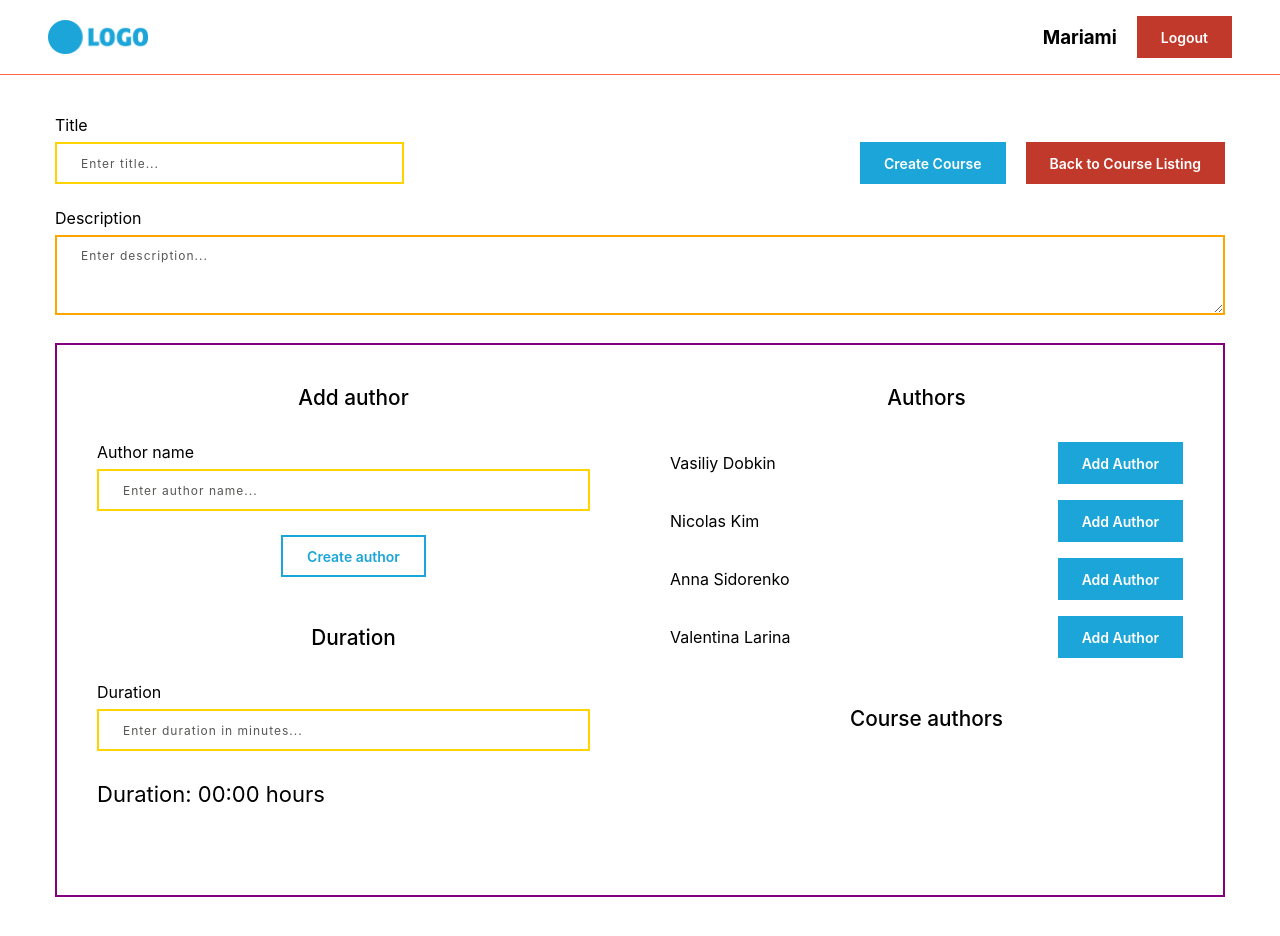
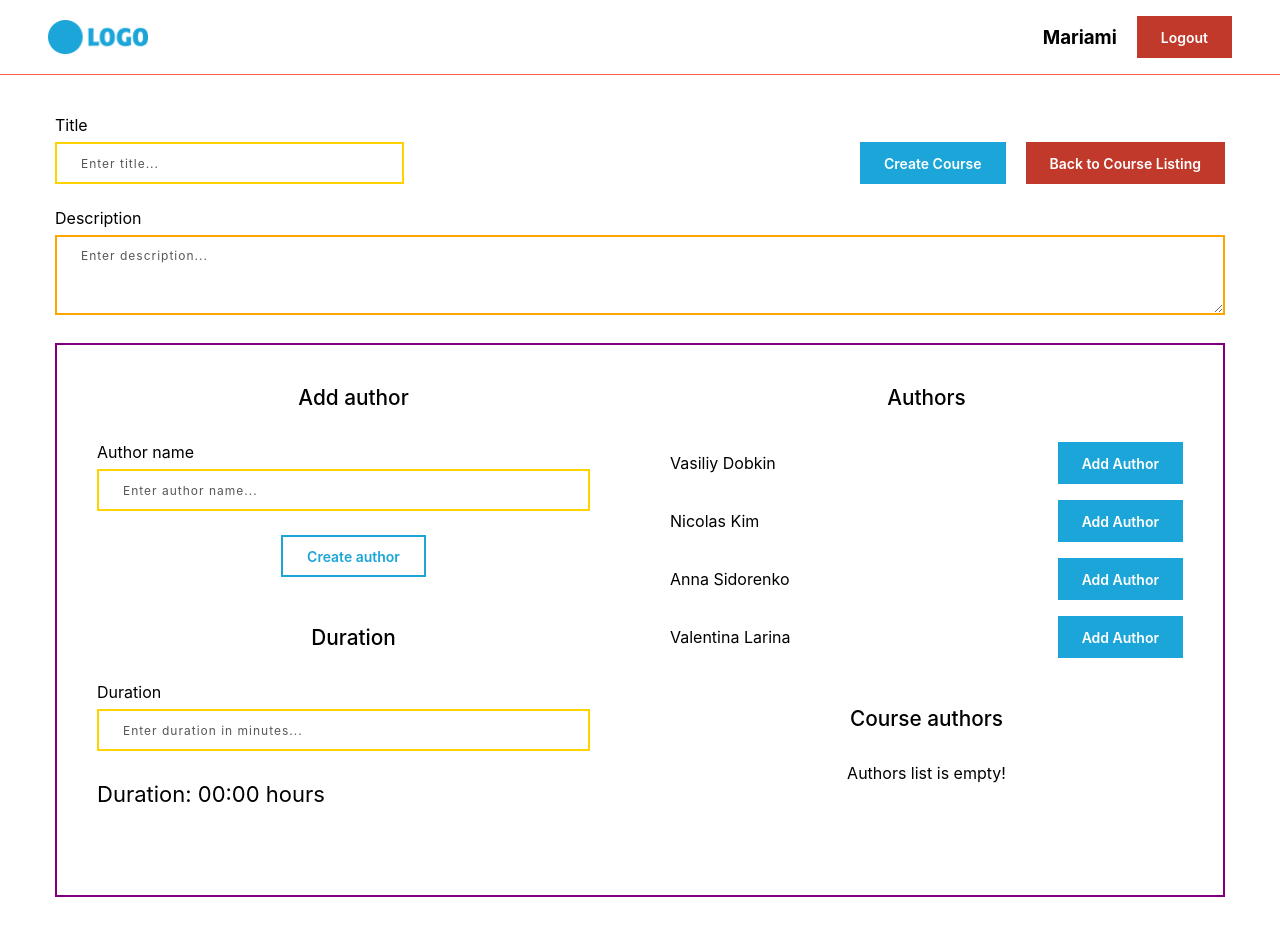
Before and after one commit to sneuly/React-Fundamentals, a React (Create React App) app in the folder courses-app/: page / in a window 1280 px wide. Both pictures are taken after typing "Sample" into the empty fields and a click on the button "Add new course". Built offline with nearby package versions, Linux system fonts and the light colour scheme.

Commit message:
add error messages for authors blocks

```diff
--- a/courses-app/src/components/CreateCourse/CreateCourse.jsx
+++ b/courses-app/src/components/CreateCourse/CreateCourse.jsx
@@ -124,17 +124,6 @@ const CreateCourse = ({
 		});
 	};
 
-	const data = {
-		id: uuidv4(),
-		title: title,
-		description: description,
-		duration: parseInt(duration),
-		authors: courseAuthors.map((courseAuthor) => courseAuthor.id),
-		creationDate: getCurrentDate(),
-	};
-
-	console.log({ data });
-
 	return (
 		<section className={`${styles.createCourseWrapper} container`}>
 			<div className={styles.row}>
@@ -204,6 +193,11 @@ const CreateCourse = ({
 				<div>
 					<div className={styles.authorsBlock}>
 						<h2 className={styles.title}>Authors</h2>
+						{!authors.length ? (
+							<p className={styles.errorMessage}>
+								There are not any more authors. Please create a new author!
+							</p>
+						) : (
 							<div>
 								{authors.map((author) => (
 									<AuthorItem
@@ -213,9 +207,14 @@ const CreateCourse = ({
 									/>
 								))}
 							</div>
+						)}
 					</div>
 					<div className={styles.authorsBlock}>
 						<h2 className={styles.title}>Course authors</h2>
+						{!courseAuthors.length ? (
+							<p className={styles.errorMessage}>Authors list is empty!</p>
+						) : (
+							<div>
 								{courseAuthors.map((author) => (
 									<AuthorItem
 										key={author.id}
@@ -225,6 +224,8 @@ const CreateCourse = ({
 									/>
 								))}
 							</div>
+						)}
+					</div>
 				</div>
 			</div>
 		</section>
--- a/courses-app/src/components/CreateCourse/CreateCourse.module.css
+++ b/courses-app/src/components/CreateCourse/CreateCourse.module.css
@@ -56,3 +56,9 @@
 .buttons button:first-child {
   margin-right: 20px;
 }
+
+.errorMessage {
+ text-align: center;
+ margin-bottom: 2rem;
+ font-size: 1rem;
+}
```
Lines whose indentation alone changed are shown as unchanged.
